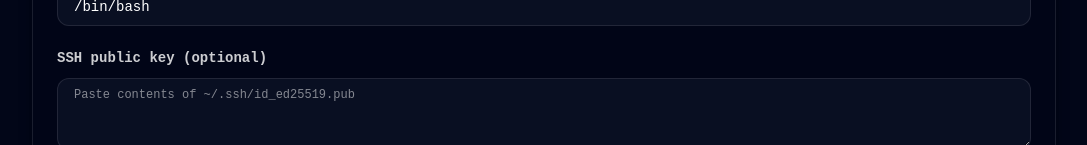
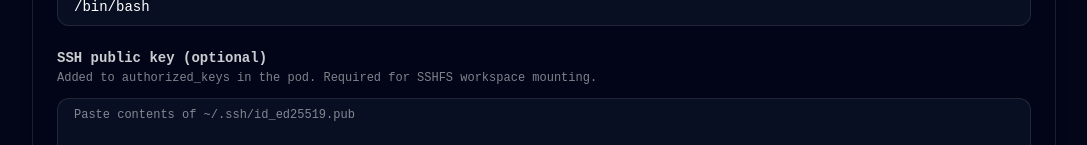
Before and after one commit to buvis/container-images, a React app in the folder apps/koolna-webui/frontend/: page /create in a window 1280 px wide. Shown: the part 807-952 px from the top of the page, without its empty margins (96-1183 px from the left). Built offline with nearby package versions, Linux system fonts and the light colour scheme; no server answers; the HTML template or start-up script is replaced by a standard one; a web font is replaced by a local one.

Commit message:
feat(koolna-webui): add SSH key help text to create form

```diff
--- a/apps/koolna-webui/frontend/src/components/KoolnaCreate.tsx
+++ b/apps/koolna-webui/frontend/src/components/KoolnaCreate.tsx
@@ -458,6 +458,9 @@ export function KoolnaCreate({ onCreated, onCancel }: KoolnaCreateProps) {
           <label className="text-sm font-semibold text-white/80" htmlFor="koolna-ssh-pubkey">
             SSH public key (optional)
           </label>
+          <p className="mb-1 text-xs text-white/50">
+            Added to authorized_keys in the pod. Required for SSHFS workspace mounting.
+          </p>
           <textarea
             id="koolna-ssh-pubkey"
             value={formState.sshPublicKey}
```
